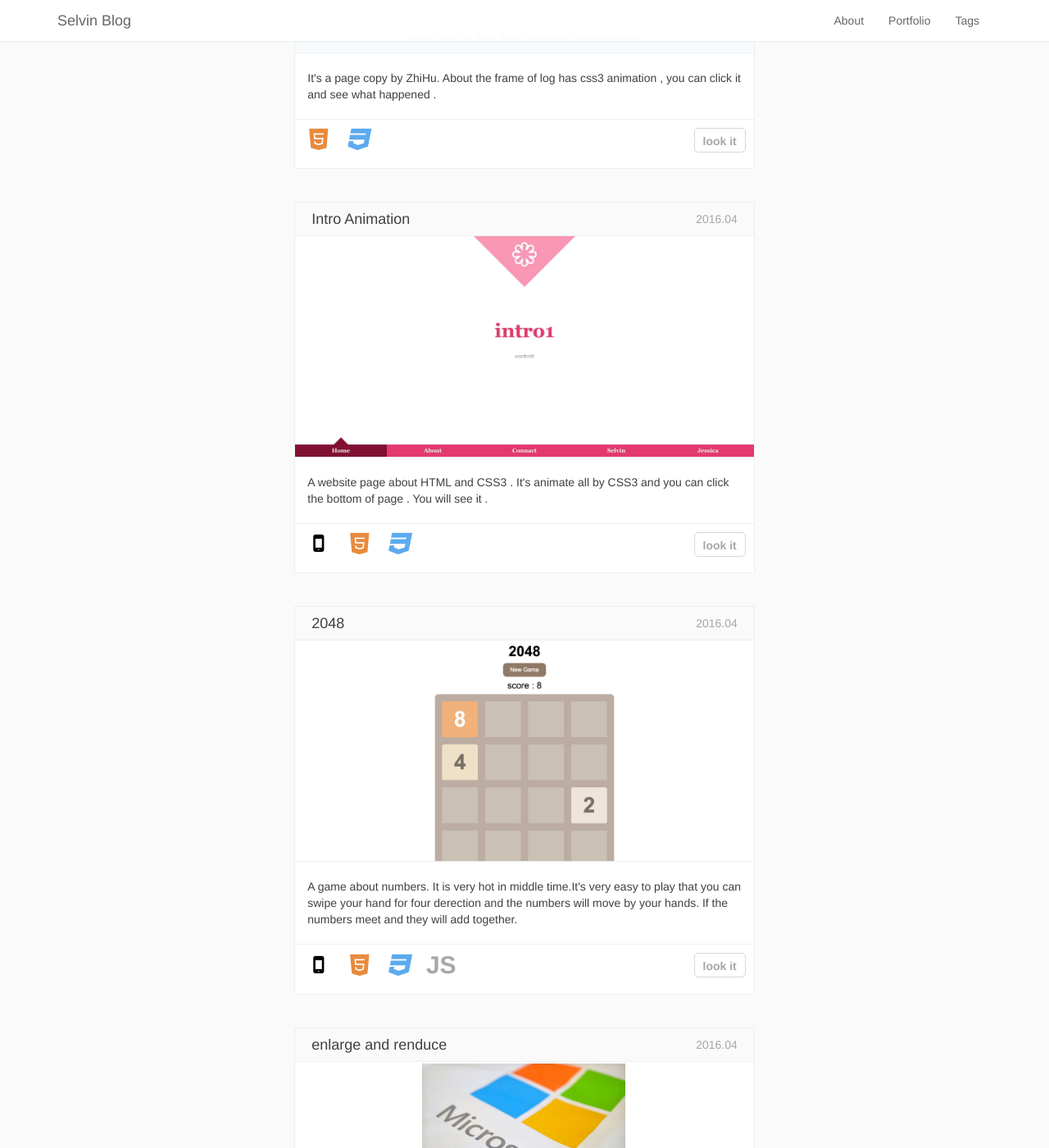
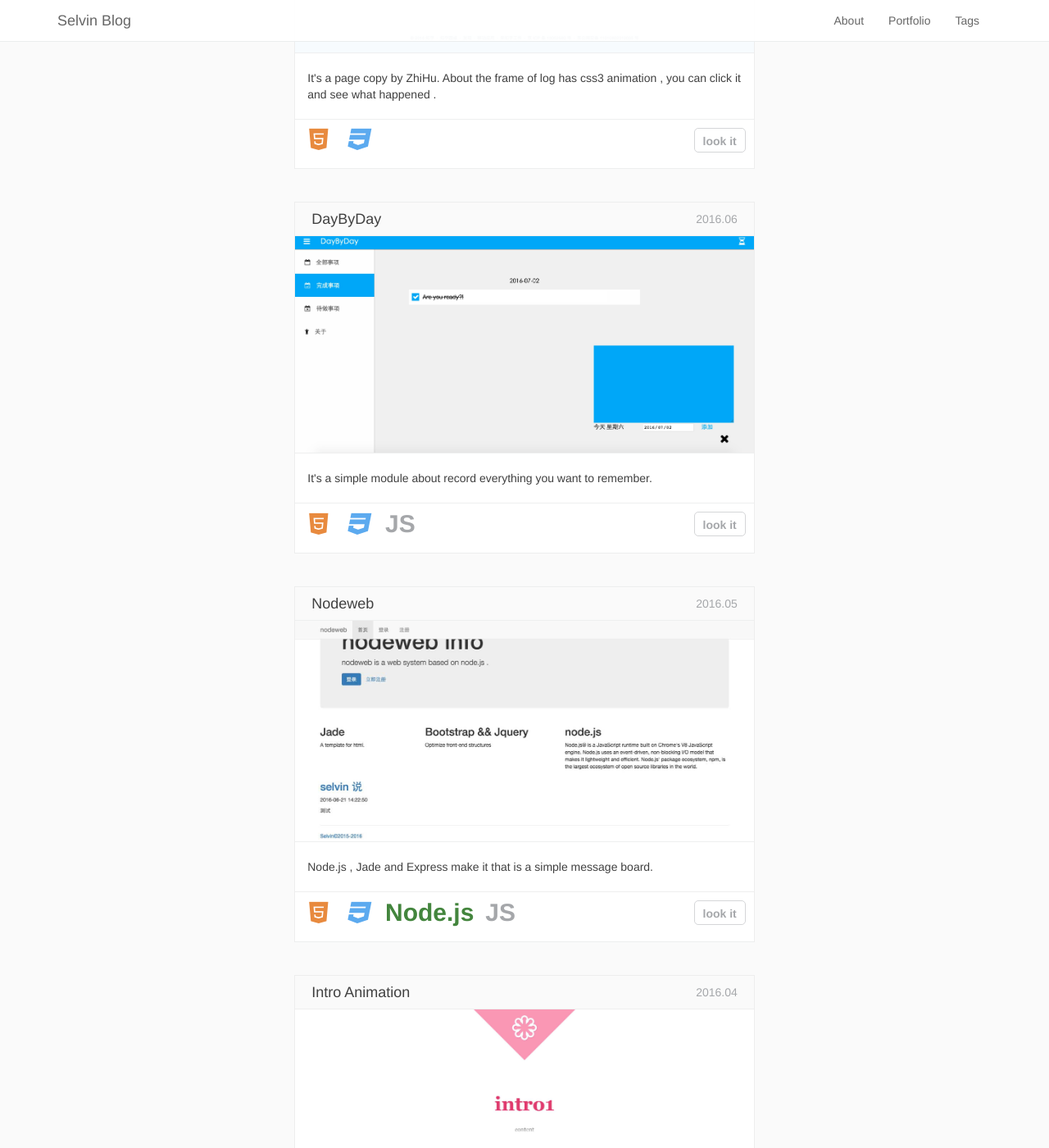
Before and after one commit to Selvin11/selvin.github.io, a Jekyll site: the page built from portfolio.html, in a window 1280 px wide and 1400 px high, scrolled down 642 px. Shown: the whole window at 82% size. Built offline with Jekyll 4.4.1, drawn with Linux system fonts in a browser that asks for light colours; nearby versions of some CDN libraries; comment, search, counter and statistics services are not loaded.

Commit message:
add more portfolio

```diff
--- a/css/selvin.css
+++ b/css/selvin.css
@@ -172,7 +172,11 @@ a.tag {
   font-size:30px;
   margin-left:10px;
 }
-
+.nodejs{
+  font-size:30px;
+  margin-left:10px;
+  color:#43853d;
+}
 .more{
   max-width:300px;
   margin:0 auto;
--- a/portfolio.html
+++ b/portfolio.html
@@ -24,6 +24,43 @@ layout: default
           <span class="fa fa-html5 fa-2x fa-fw"></span>
           <span class="fa fa-css3 fa-2x fa-fw"></span>
           <a href="http://htmlpreview.github.io/?https://github.com/Selvin11/front-end-learning/blob/master/20160519%E7%9F%A5%E4%B9%8E/login.html">look it</a>
+        </div>
+      </li>
+      <li>
+        <div class="title clearfix">
+         <h2>DayByDay</h2>
+         <span>2016.06</span>
+        </div>
+        <div class="pic">
+         <img src="{{site.baseurl}}/img/daybyday.jpg" alt="">
+        </div>
+        <div class="content">
+          <p>It's a simple module about record everything you want to remember.</p>
+        </div>
+        <div class="konwledge">
+          <span class="fa fa-html5 fa-2x fa-fw"></span>
+          <span class="fa fa-css3 fa-2x fa-fw"></span>
+          <span class="js"><b>JS</b></span>
+          <a href="http://htmlpreview.github.io/?https://github.com/Selvin11/DayByDay/blob/master/index.html">look it</a>
+        </div>
+      </li>
+      <li>
+        <div class="title clearfix">
+         <h2>Nodeweb</h2>
+         <span>2016.05</span>
+        </div>
+        <div class="pic">
+         <img src="{{site.baseurl}}/img/nodeweb1.jpg" alt="">
+        </div>
+        <div class="content">
+          <p>Node.js , Jade and Express make it that is a simple message board.</p>
+        </div>
+        <div class="konwledge">
+          <span class="fa fa-html5 fa-2x fa-fw"></span>
+          <span class="fa fa-css3 fa-2x fa-fw"></span>
+          <span class="nodejs"><b>Node.js</b></span>
+          <span class="js"><b>JS</b></span>
+          <a href="https://github.com/Selvin11/nodeweb">look it</a>
         </div>
       </li>
       <li>
```
Also changed, not shown: img/daybyday.jpg (added), img/fish.jpg, img/mail.jpg, img/nodeweb1.jpg (added), img/nodeweb2.jpg (added).
